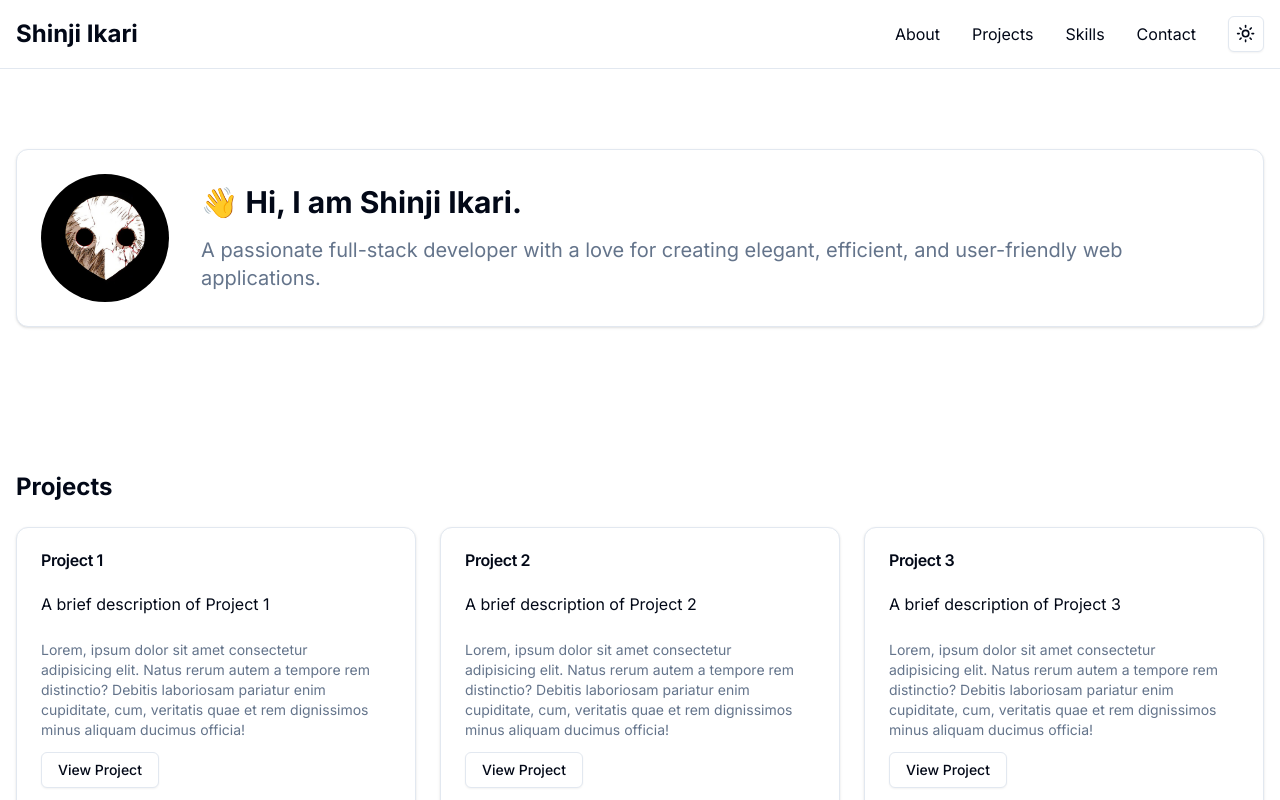
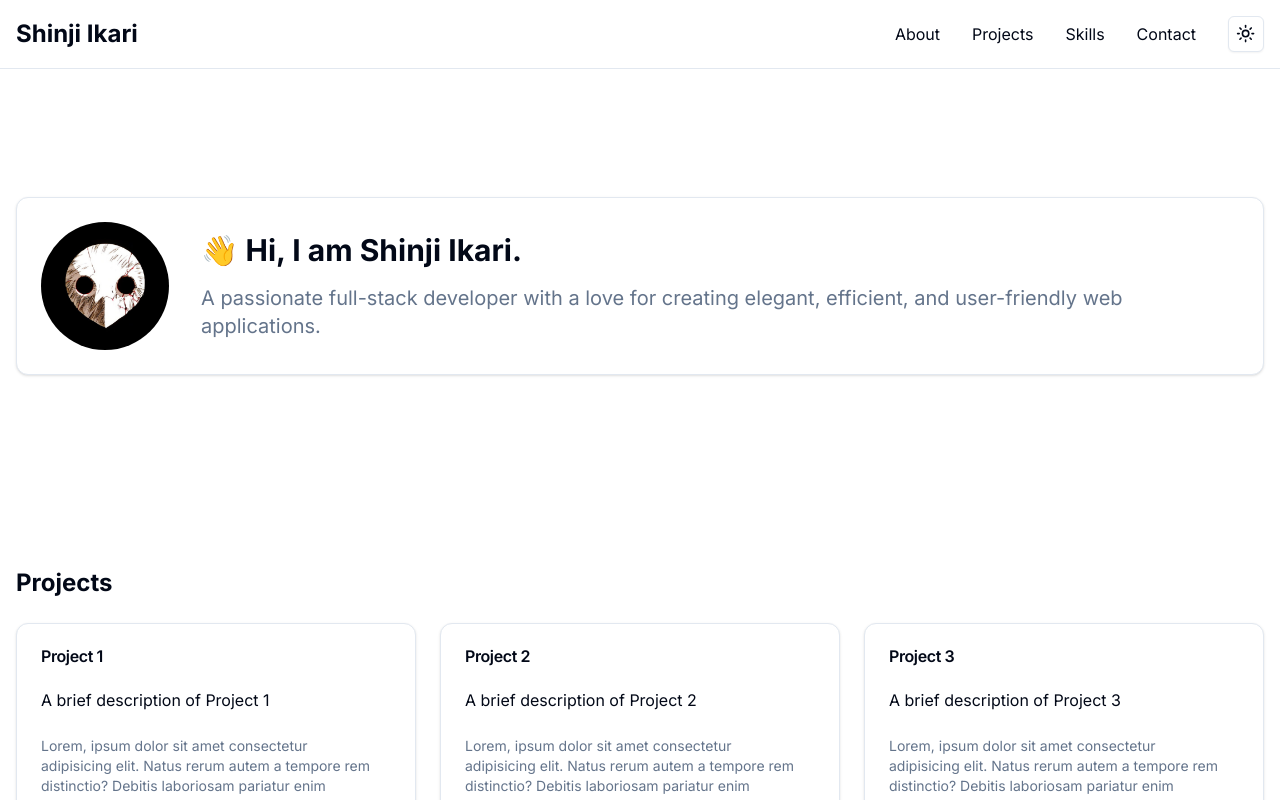
Before and after one commit to shinji29/portfolio, a Next.js app: page / in a window 1280 px wide. Shown: the top 800 px of the page. Built offline with nearby package versions, Linux system fonts and the light colour scheme.

Commit message:
added more padding to hero section

```diff
--- a/src/app/page.tsx
+++ b/src/app/page.tsx
@@ -92,7 +92,7 @@ export default function Portfolio() {
       </header>
 
       <main className="container mx-auto px-4">
-        <section className="mb-20 pt-20" id="about">
+        <section className="mb-32 pt-32" id="about">
           <Card>
             <CardContent className="flex flex-col md:flex-row items-center gap-8 p-6">
               <Avatar className="w-32 h-32">
```
